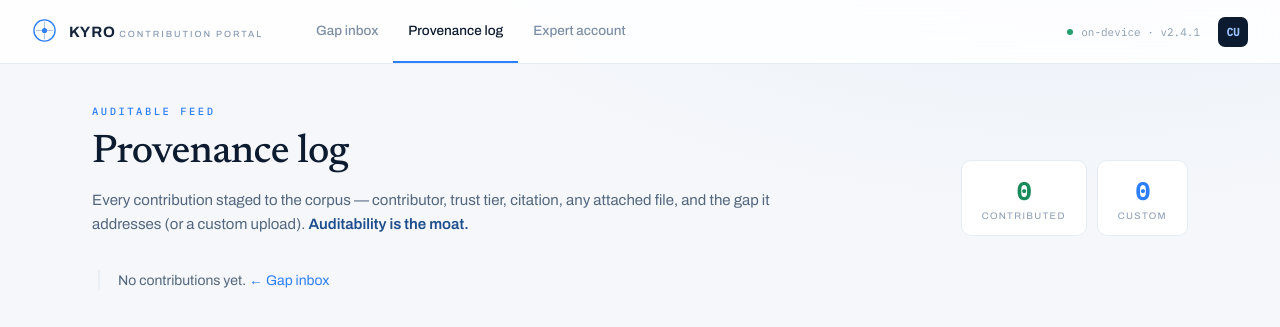
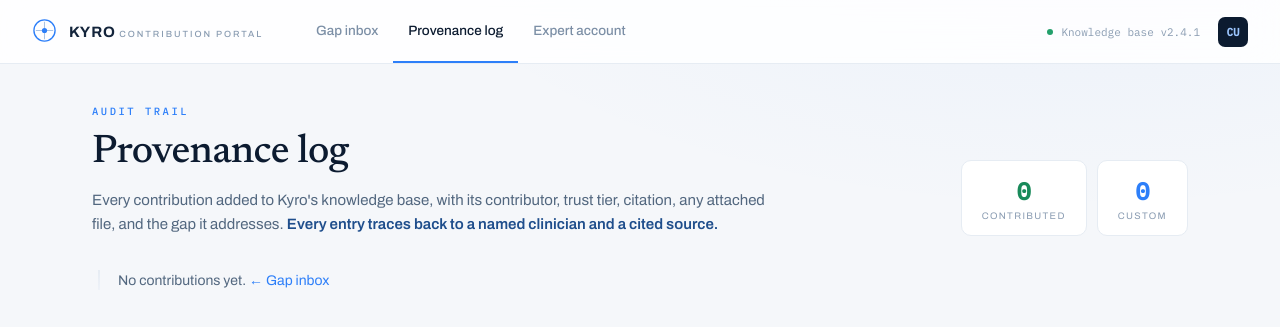
Before and after one commit to anik1617/Team_43, a FastAPI app: page /portal/contributions in a window 1280 px wide. Shown: the top 327 px of the page. Run offline with FastAPI, Linux system fonts and the light colour scheme; data that the repository does not hold is empty.

Commit message:
copy(portal): rewrite UI text in a plainer, evidence-first voice
Reworked the contribution-portal copy to read less AI-generated and more
like a clinician-facing tool (modeled on OpenEvidence's plain, evidence-first
voice). Removed strategy-deck jargon that had leaked into the UI ("moat",
"flywheel", "knowledge nuggets") and replaced abstract trust claims with the
concrete fact that earns them ("every entry traces back to a named clinician
and a cited source"). Swapped user-facing "corpus" for "knowledge base".

Removed every em dash from rendered text: hero/lede copy, the contribute
form, flash + error messages in portal/expert routes, the sign-in dividers,
the empty-citation/timestamp placeholders, and one seeded gap detail.

No design/layout/CSS changes — text only.

Co-Authored-By: Claude Opus 4.8 (1M context) <noreply@anthropic.com>

```diff
--- a/cloud/service/experts/routes.py
+++ b/cloud/service/experts/routes.py
@@ -68,7 +68,7 @@ def register_post(request: Request, email: str = Form(...), password: str = Form
     if opted and not phone.strip():
         errors.append("A phone number is required to opt in to emergency contact.")
     if not errors and session.exec(select(Expert).where(Expert.email == email)).first():
-        errors.append("An account with that email already exists — try signing in.")
+        errors.append("An account with that email already exists. Try signing in.")
     if errors:
         return templates.TemplateResponse(
             request, "experts_register.html", _ctx(request, form=form, error=" ".join(errors)))
@@ -84,7 +84,7 @@ def register_post(request: Request, email: str = Form(...), password: str = Form
     session.refresh(e)
     request.session["expert_id"] = e.id
     return RedirectResponse(
-        _flash("/experts/profile", "Account created ✓ — review your contact settings below."), 303)
+        _flash("/experts/profile", "Account created ✓. Review your contact settings below."), 303)
 
 
 # ---- login / logout -----------------------------------------------------------------------
@@ -148,7 +148,7 @@ def profile_post(request: Request, name: str = Form(""), specialty: str = Form("
     e.contact_opt_in = opted                            # opting out keeps the record but stops matching
     session.add(e)
     session.commit()
-    msg = "Profile saved ✓" + ("" if opted else " — you are opted OUT and won't be contacted.")
+    msg = "Profile saved ✓" + ("" if opted else ". You are opted out and won't be contacted.")
     return RedirectResponse(_flash("/experts/profile", msg), 303)
 
 
@@ -159,7 +159,7 @@ async def auth_google(request: Request):
     google = get_google()
     if not google:
         return RedirectResponse(
-            _flash("/experts/login", "Google sign-in isn't configured yet — use email/password."), 303)
+            _flash("/experts/login", "Google sign-in isn't configured yet. Use email and password."), 303)
     # Pin the callback from KYRO_OAUTH_REDIRECT when set — it MUST byte-match a Google "Authorized
     # redirect URI". Deriving from request.url_for is fragile behind a TLS proxy (builds http:// if
     # --proxy-headers isn't active → redirect_uri_mismatch). Authlib reuses this same value for the
@@ -192,7 +192,7 @@ async def auth_google_callback(request: Request, session: Session = Depends(get_
             # A password account already owns this email — do NOT silently link Google to it
             # (pre-registration account-takeover). Make them prove the password first.
             return RedirectResponse(_flash("/experts/login",
-                "An account with this email already exists — sign in with your password."), 303)
+                "An account with this email already exists. Sign in with your password."), 303)
         if existing:                                    # OAuth-only row (no password) → safe to attach
             existing.oauth_provider, existing.oauth_sub = "google", sub
             e = existing
@@ -204,4 +204,4 @@ async def auth_google_callback(request: Request, session: Session = Depends(get_
     request.session["expert_id"] = e.id
     return RedirectResponse(
         _flash("/experts/profile",
-               "Signed in with Google ✓ — add your specialty, phone & opt-in to be reachable."), 303)
+               "Signed in with Google ✓. Add your specialty, phone, and opt-in to be reachable."), 303)
--- a/cloud/service/portal/routes.py
+++ b/cloud/service/portal/routes.py
@@ -72,7 +72,7 @@ async def contribute(
         data = await attachment.read()
         if len(data) > MAX_UPLOAD_BYTES:
             return RedirectResponse(
-                _flash("/portal", "Attachment is larger than 15 MB — please upload a smaller file."),
+                _flash("/portal", "Attachment is larger than 15 MB. Please upload a smaller file."),
                 status_code=303)
 
     body = body.strip()
@@ -108,7 +108,7 @@ async def contribute(
     session.add(c)
     session.commit()
     return RedirectResponse(
-        _flash("/portal/contributions", "Knowledge contributed and staged to the corpus ✓"),
+        _flash("/portal/contributions", "Knowledge added to Kyro's knowledge base ✓"),
         status_code=303)
 
 
--- a/cloud/service/portal/templates/_ui.html
+++ b/cloud/service/portal/templates/_ui.html
@@ -23,5 +23,5 @@
 
 {# Trim an ISO timestamp (2026-06-20T18:03:21+00:00) to the design's "2026-06-20 18:03 UTC". #}
 {% macro ts(iso) %}
-{%- if iso -%}{{ iso[:16].replace('T', ' ') }} UTC{%- else -%}—{%- endif -%}
+{%- if iso -%}{{ iso[:16].replace('T', ' ') }} UTC{%- else -%}n/a{%- endif -%}
 {% endmacro %}
--- a/cloud/service/portal/templates/base.html
+++ b/cloud/service/portal/templates/base.html
@@ -6,7 +6,7 @@
 <link rel="preconnect" href="https://fonts.gstatic.com" crossorigin>
 <link href="https://fonts.googleapis.com/css2?family=Newsreader:ital,opsz,wght@0,6..72,400;0,6..72,500;0,6..72,600;1,6..72,400;1,6..72,500&family=Archivo:wght@400;500;600;700&family=IBM+Plex+Mono:wght@400;500&display=swap" rel="stylesheet">
 <style>
- /* ---- Kyro Contribution Portal — design system (ported from claude.ai/design) ---- */
+ /* ---- Kyro Contribution Portal · design system (ported from claude.ai/design) ---- */
  :root{
    --bg:#F5F7FA; --ink:#13243B; --ink-deep:#0C1B30; --mut:#52677F; --mut-2:#8A9CB2; --mut-3:#9AACC2;
    --acc:#2D7FF9; --acc-hover:#1F6FE8; --acc-deep:#1F4E8C; --acc-deep-2:#2D5C9E;
@@ -132,7 +132,7 @@
     <a class="tab {{ 'active' if p.startswith('/experts') }}" href="/experts/profile">Expert account</a>
   </div>
   <div class="nav-right">
-    <div class="status-pill"><span class="live"></span>on-device · v2.4.1</div>
+    <div class="status-pill"><span class="live"></span>Knowledge base v2.4.1</div>
     <div class="avatar">CU</div>
   </div>
 </nav>
--- a/cloud/service/portal/templates/contributions.html
+++ b/cloud/service/portal/templates/contributions.html
@@ -42,10 +42,11 @@
 
 <div class="prov-hero">
   <div style="flex:1;min-width:320px">
-    <div class="eyebrow">Auditable feed</div>
+    <div class="eyebrow">Audit trail</div>
     <h1 class="title">Provenance log</h1>
-    <p class="lede">Every contribution staged to the corpus — contributor, trust tier, citation, any attached file, and
-      the gap it addresses (or a custom upload). <span class="strong">Auditability is the moat.</span></p>
+    <p class="lede">Every contribution added to Kyro's knowledge base, with its contributor, trust tier, citation,
+      any attached file, and the gap it addresses. <span class="strong">Every entry traces back to a named
+      clinician and a cited source.</span></p>
   </div>
   <div class="stats">
     <div class="stat"><div class="n ok">{{ ns.total }}</div><div class="l">Contributed</div></div>
@@ -71,7 +72,7 @@
           </div>
           <div class="event-sub">
             {% if c.gap_id in gaps %}addresses <b>{{ gaps[c.gap_id].summary }}</b>{% else %}<b>custom contribution</b>{% endif %} ·
-            by <span class="who">{{ c.contributor }}</span> · cite <span class="cite">{{ c.citation or '—' }}</span></div>
+            by <span class="who">{{ c.contributor }}</span>{% if c.citation %} · cite <span class="cite">{{ c.citation }}</span>{% endif %}</div>
         </div>
         <div class="event-ts">{{ ui.ts(c.created_at) }}</div>
       </div>
@@ -84,7 +85,7 @@
       </div>
       {% else %}
       <div class="rejected-box">
-        <div class="row1">✕ rejected — not staged</div>
+        <div class="row1">✕ rejected · not added</div>
         {% if c.review_note %}<div class="row2">note: <span class="note">{{ c.review_note }}</span></div>{% endif %}
       </div>
       {% endif %}
--- a/cloud/service/portal/templates/experts_login.html
+++ b/cloud/service/portal/templates/experts_login.html
@@ -11,7 +11,7 @@
 <div class="card" style="margin-top:22px;max-width:420px;padding:24px">
   {% if google_enabled %}
   <a class="btn btn-ghost" href="/auth/google" style="width:100%;justify-content:center">Continue with Google</a>
-  <div style="text-align:center;color:var(--mut-2);font-size:11px;margin:16px 0;font-family:var(--mono)">— or —</div>
+  <div style="text-align:center;color:var(--mut-2);font-size:11px;margin:16px 0;font-family:var(--mono)">or</div>
   {% endif %}
   <form method="post" action="/experts/login">
     <label class="lbl">Email</label>
--- a/cloud/service/portal/templates/experts_profile.html
+++ b/cloud/service/portal/templates/experts_profile.html
@@ -6,7 +6,7 @@
 <h1 class="title">Your profile</h1>
 <p class="lede">{{ expert.name or expert.email }} ·
   {% if reachable %}<span class="pill pill-addressed"><span class="d"></span>Reachable now</span>
-  {% else %}<span class="pill pill-rejected"><span class="d"></span>Not reachable — opted out</span>{% endif %}
+  {% else %}<span class="pill pill-rejected"><span class="d"></span>Not reachable</span>{% endif %}
   {% if expert.on_call %}<span class="pill pill-open" style="margin-left:6px"><span class="d"></span>On call</span>{% endif %}
 </p>
 
--- a/cloud/service/portal/templates/experts_register.html
+++ b/cloud/service/portal/templates/experts_register.html
@@ -13,7 +13,7 @@ requesting clinician <span class="strong">only at the moment of an escalation</s
 <div class="card" style="margin-top:22px;max-width:700px;padding:24px">
   {% if google_enabled %}
   <a class="btn btn-ghost" href="/auth/google" style="width:100%;justify-content:center">Continue with Google</a>
-  <div style="text-align:center;color:var(--mut-2);font-size:11px;margin:16px 0;font-family:var(--mono)">— or register with email —</div>
+  <div style="text-align:center;color:var(--mut-2);font-size:11px;margin:16px 0;font-family:var(--mono)">or register with email</div>
   {% endif %}
 
   <form method="post" action="/experts/register">
--- a/cloud/service/seed.py
+++ b/cloud/service/seed.py
@@ -11,7 +11,7 @@ from .models import Gap
 SEED_GAPS = [
     ("Pediatric EDH evacuation thresholds",
      "Kyro abstained: the acute-EDH spine has no pediatric branch. A GMO asked about a 6-year-old "
-     "with a temporal EDH — volume/GCS thresholds differ from adults.", "abstention"),
+     "with a temporal EDH. Volume and GCS thresholds differ from adults.", "abstention"),
     ("Posterior fossa EDH",
      "Must-abstain vignette: posterior-fossa location falls outside the supratentorial EDH tree; "
      "spine correctly stopped. Needs a posterior-fossa pathway.", "must_abstain_vignette"),
```
Also changed, not shown: cloud/service/portal/templates/inbox.html (+20 -19 lines).
